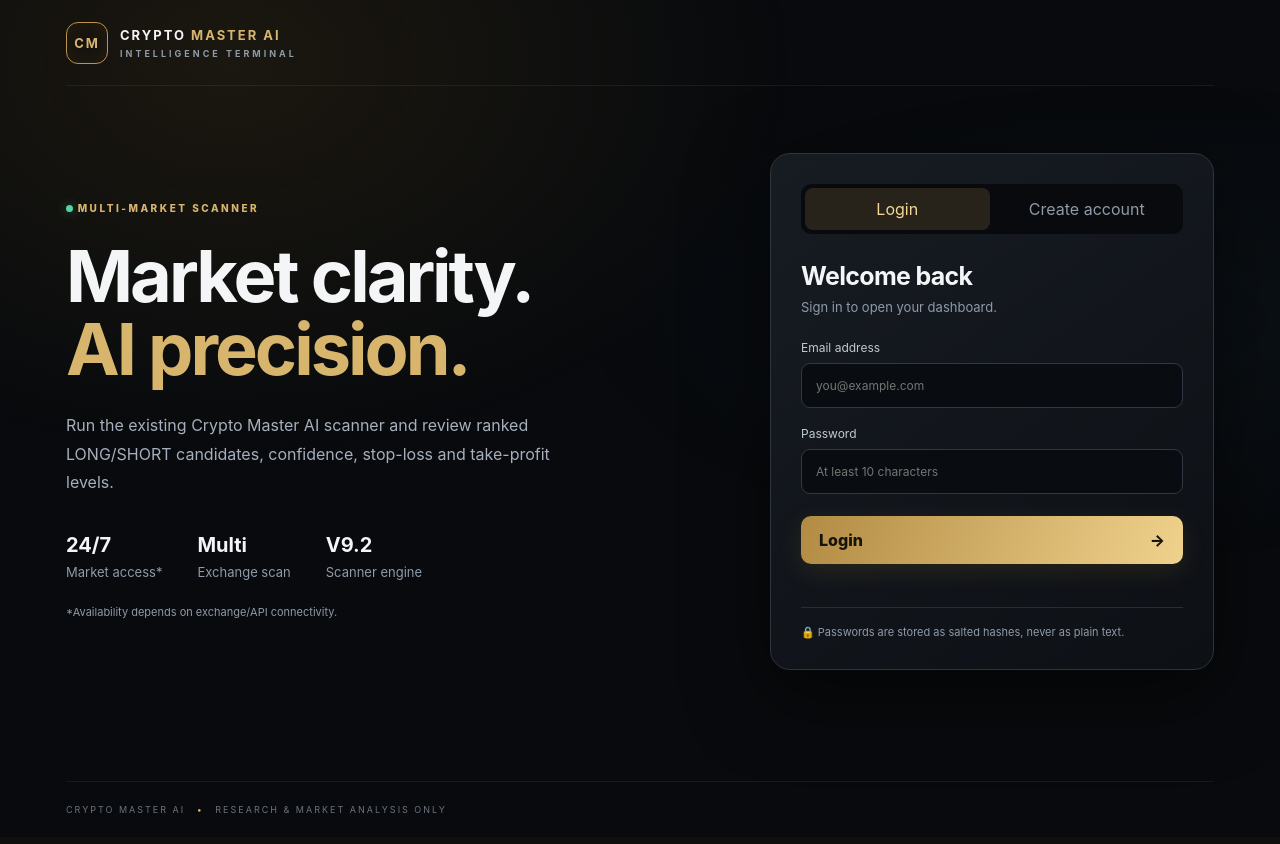
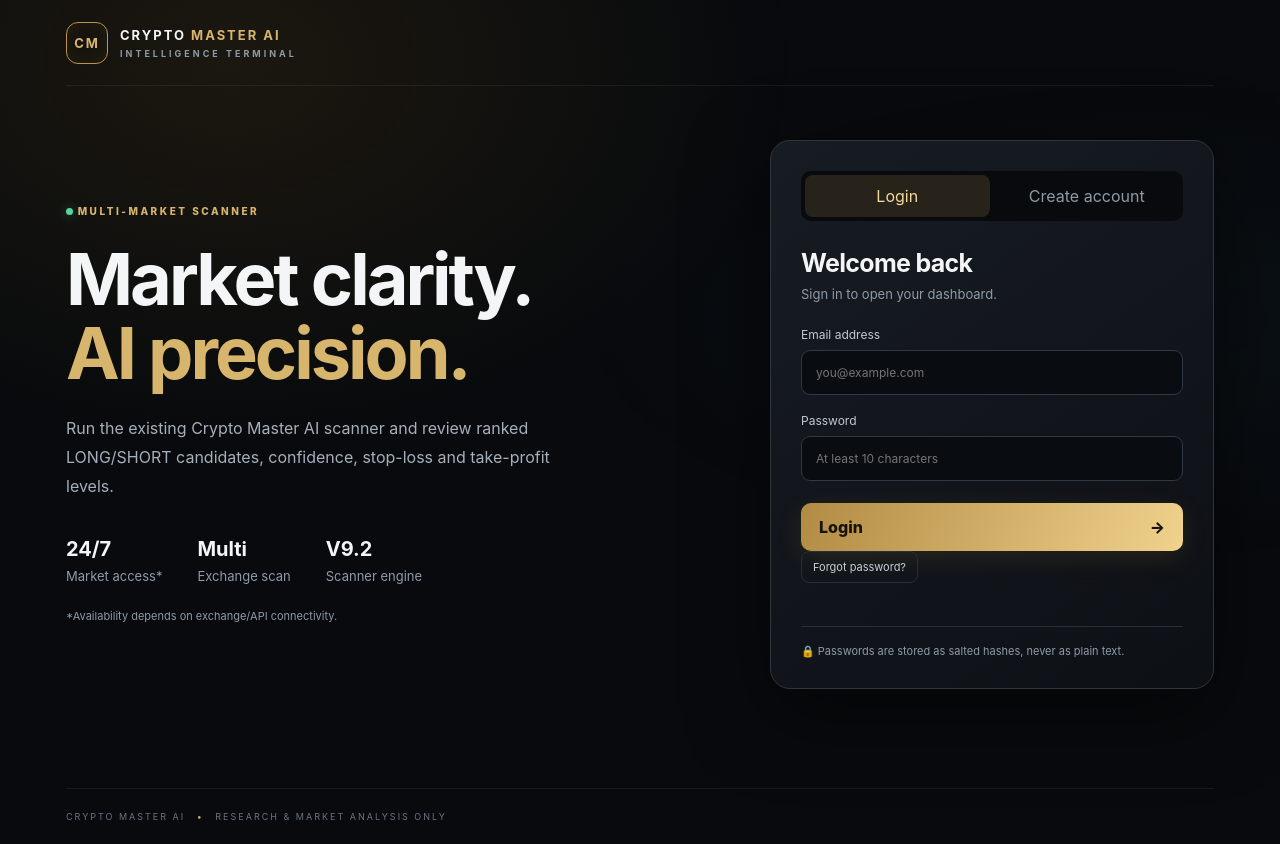
Before and after one commit to dewanialaroos-cell/CRYPTO-MASTER-AI, a Flask app: page / in a window 1280 px wide. Before the commit the page ends 813 px from the top, so only its background shows below. Run offline with Flask 3, Linux system fonts and the light colour scheme.

Commit message:
Add forgot password action to login screen

```diff
--- a/templates/index.html
+++ b/templates/index.html
@@ -12,7 +12,7 @@
     <header class="topbar"><a class="brand" href="/"><span class="brandmark">CM</span><span>CRYPTO <b>MASTER AI</b><small>INTELLIGENCE TERMINAL</small></span></a><div id="header-user" class="header-user hidden"><span class="live-dot"></span><span id="user-email"></span><button id="logout" class="ghost small">Log out</button></div></header>
     <section id="auth-view" class="auth-grid">
       <div class="hero"><div class="eyebrow"><span class="live-dot"></span> MULTI-MARKET SCANNER</div><h1>Market clarity.<br><em>AI precision.</em></h1><p>Run the existing Crypto Master AI scanner and review ranked LONG/SHORT candidates, confidence, stop-loss and take-profit levels.</p><div class="hero-stats"><div><b>24/7</b><span>Market access*</span></div><div><b>Multi</b><span>Exchange scan</span></div><div><b>V9.2</b><span>Scanner engine</span></div></div><small class="muted">*Availability depends on exchange/API connectivity.</small></div>
-      <div class="auth-card"><div class="tabs"><button id="tab-login" class="tab active">Login</button><button id="tab-signup" class="tab">Create account</button></div><h2 id="auth-title">Welcome back</h2><p id="auth-subtitle" class="muted">Sign in to open your dashboard.</p><form id="auth-form"><label>Email address<input id="email" type="email" autocomplete="email" required maxlength="254" placeholder="you@example.com"></label><label>Password<input id="password" type="password" autocomplete="current-password" required minlength="10" maxlength="128" placeholder="At least 10 characters"></label><label id="confirm-label" class="hidden">Confirm password<input id="confirm-password" type="password" autocomplete="new-password" minlength="10" maxlength="128" placeholder="Enter password again"></label><button id="auth-submit" class="primary full" type="submit">Login <span>→</span></button></form><p id="auth-message" class="message" role="status"></p><div class="secure-note">🔒 Passwords are stored as salted hashes, never as plain text.</div></div>
+      <div class="auth-card"><div class="tabs"><button id="tab-login" class="tab active">Login</button><button id="tab-signup" class="tab">Create account</button></div><h2 id="auth-title">Welcome back</h2><p id="auth-subtitle" class="muted">Sign in to open your dashboard.</p><form id="auth-form"><label>Email address<input id="email" type="email" autocomplete="email" required maxlength="254" placeholder="you@example.com"></label><label>Password<input id="password" type="password" autocomplete="current-password" required minlength="10" maxlength="128" placeholder="At least 10 characters"></label><label id="confirm-label" class="hidden">Confirm password<input id="confirm-password" type="password" autocomplete="new-password" minlength="10" maxlength="128" placeholder="Enter password again"></label><button id="auth-submit" class="primary full" type="submit">Login <span>→</span></button></form><button id="forgot-password" class="ghost small" type="button">Forgot password?</button><p id="auth-message" class="message" role="status"></p><div class="secure-note">🔒 Passwords are stored as salted hashes, never as plain text.</div></div>
     </section>
     <section id="dashboard" class="hidden">
       <div class="dash-heading"><div><div class="eyebrow">PERSONAL WORKSPACE</div><h1>AI Dashboard</h1><p class="muted">Run a fresh market scan. This tool generates analysis only; it does not place trades.</p></div><button id="run-scan" class="primary run-button"><span class="play">▶</span> Run Crypto Master AI</button></div>
@@ -52,6 +52,7 @@
       try { if(mode==="signup" && $("password").value!==$("confirm-password").value) throw new Error("Dono passwords match nahi karte."); const data=await api(mode==="login"?"/api/login":"/api/signup",{method:"POST",body:JSON.stringify({email:$("email").value,password:$("password").value})}); csrf=data.csrf; message(""); showDashboard(data.email); }
       catch(err){message(err.message,true);} finally{btn.disabled=false;}
     });
+    $("forgot-password").onclick=async()=>{const email=$("email").value.trim()||prompt("Apna account email enter karein:");if(!email)return;$("email").value=email;try{const d=await api("/api/forgot-password",{method:"POST",body:JSON.stringify({email})});message(d.message||"Agar account mojood hai to reset email bhej di jayegi.");}catch(err){message(err.message,true);}};
     $("logout").onclick=async()=>{try{await api("/api/logout",{method:"POST",body:"{}"});}catch{} showAuth();};
     function renderResults(results) {
       $("result-count").textContent=results.length+" candidates";
```
